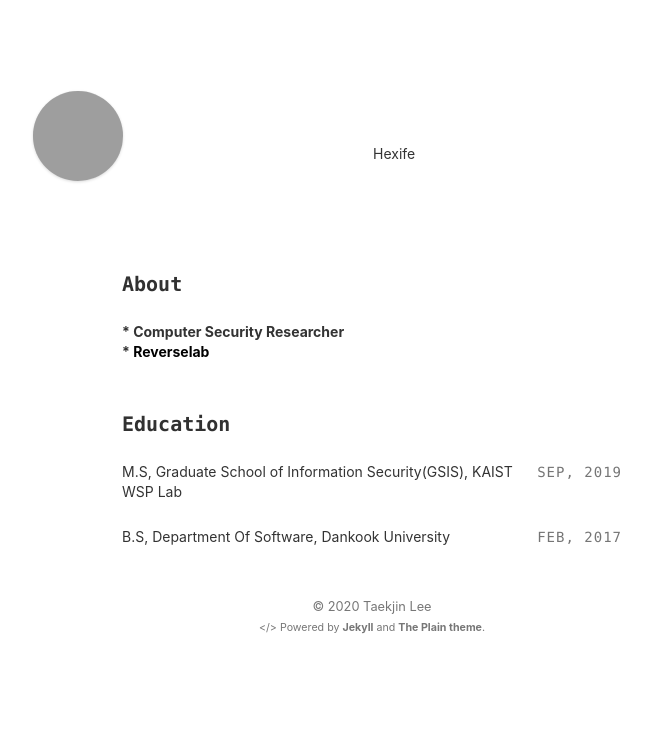
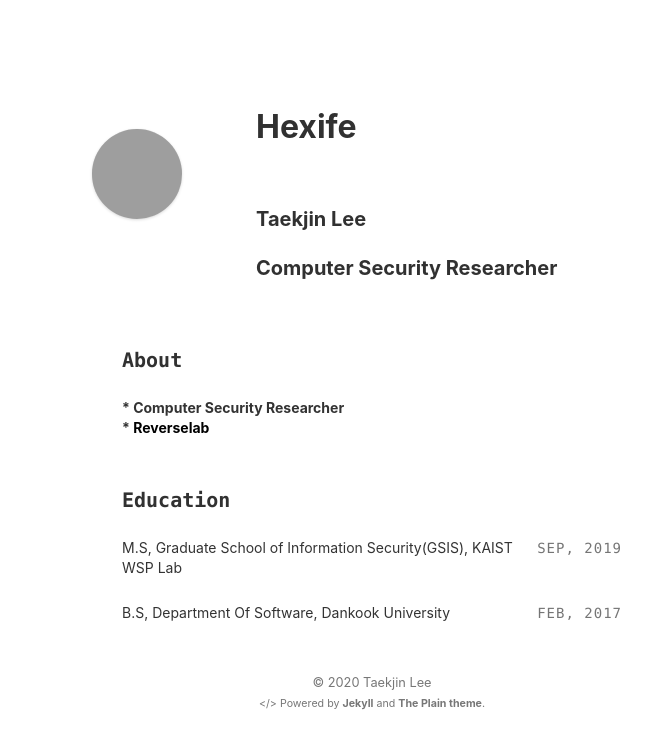
Before and after one commit to Hexife/hexife.github.io, a Jekyll site: the page built from index.html, in a window 1280 px wide, cut to the strip 0-749 px from the top of the page. Shown: the whole strip, without its empty margins (268-919 px from the left). Built offline with Jekyll 4.4.1, drawn with Linux system fonts in a browser that asks for light colours; grey boxes are pictures that could not be loaded.

Commit message:
Test header

```diff
--- a/_includes/header.html
+++ b/_includes/header.html
@@ -1,6 +1,8 @@
-<table width=25%>
+<table>
 <tr>
-<td>
+<td width="20%">
+</td>
+<td width="20%">
 
 <aside class="logo">
 
@@ -19,8 +21,13 @@
 
 </aside>
 </td>
-<td>
-Hexife
+<td width="40%">
+<h1>Hexife</h1>
+<br>
+<h3>Taekjin Lee</h3>
+<h3>Computer Security Researcher</h3>
+</td>
+<td width="20%">
 </td>
 </tr>
 </table>
```
